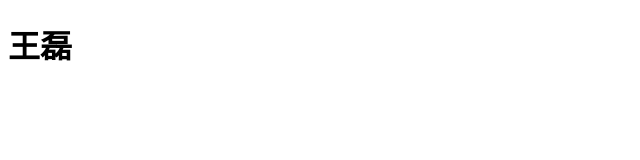
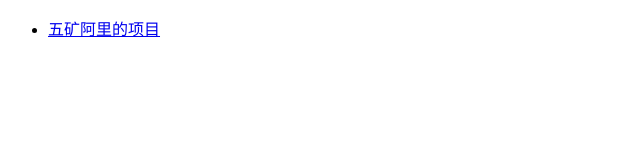
Before and after one commit to wanglei8381/wanglei8381.github.io, a plain HTML site: page index.html in a window 1280 px wide. Shown: the whole page, without its empty margins (0-640 px from the left). Drawn offline with Linux system fonts and the light colour scheme.

Commit message:
format project

```diff
--- a/index.html
+++ b/index.html
@@ -5,6 +5,8 @@
   <title>王磊的个人主页</title>
 </head>
 <body>
-<h1>王磊</h1>
+<ul>
+  <li><a href="assets/ali/index.html">五矿阿里的项目</a></li>
+</ul>
 </body>
 </html>
```
Also changed, not shown: assets/ali/index.html (added, +12 -0 lines).
